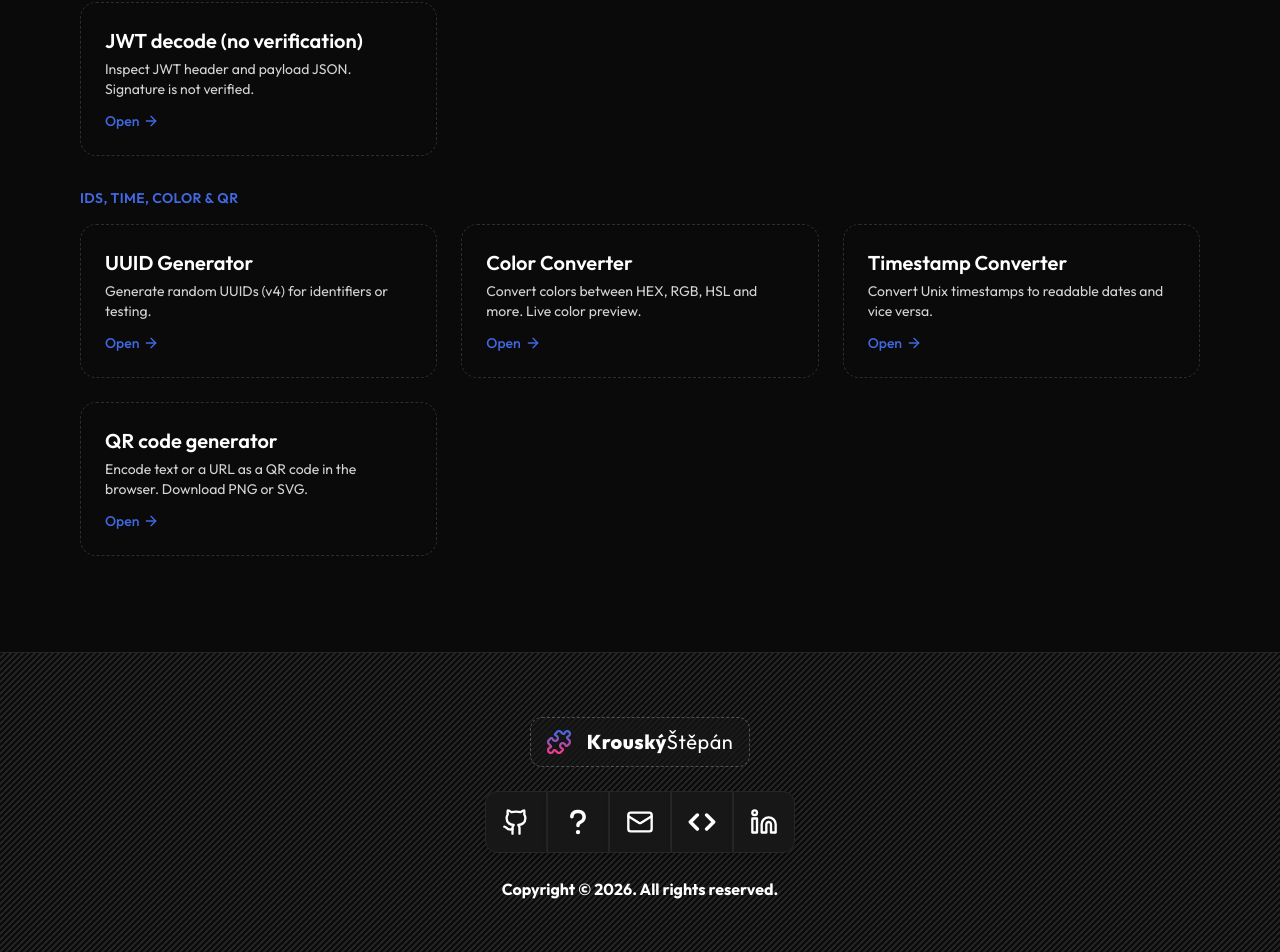
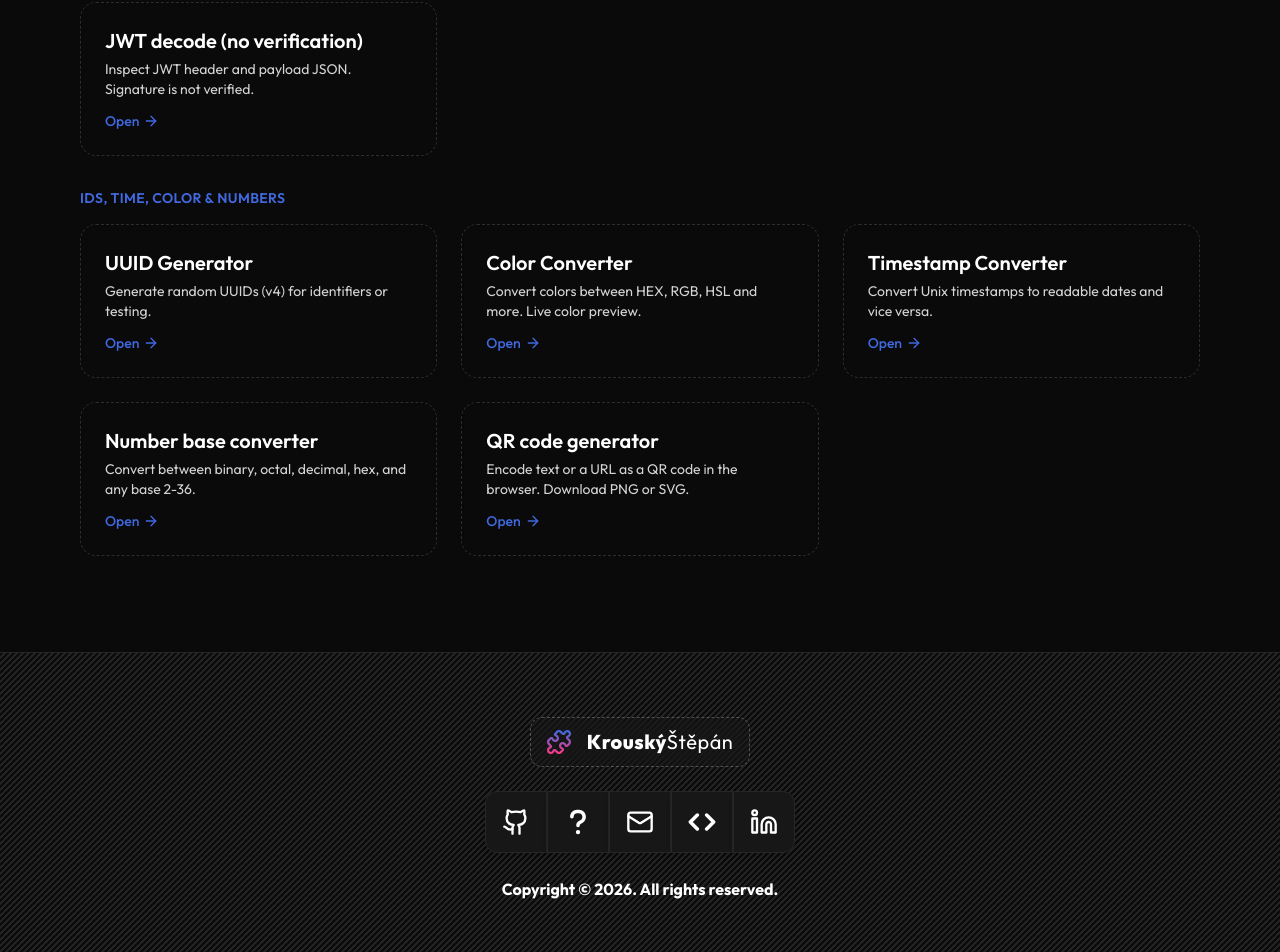
Before and after one commit to krouskystepan/portfolio, a Next.js app: page /t in a window 1280 px wide. Shown: the part 1120-2072 px from the top of the page. Built offline with nearby package versions, Linux system fonts and the light colour scheme.

Commit message:
wire number base tool into catalog

```diff
--- a/components/tools/toolRegistry.ts
+++ b/components/tools/toolRegistry.ts
@@ -18,6 +18,8 @@ const loaders = {
   'uuid-generator': () => import('@/components/tools/items/UuidGenerator'),
   'color-converter': () => import('@/components/tools/items/ColorConverter'),
   'timestamp-converter': () => import('@/components/tools/items/TimestampConverter'),
+  'number-base-converter': () =>
+    import('@/components/tools/items/NumberBaseConverter'),
   'qr-code': () => import('@/components/tools/items/QrCodeGenerator')
 } as const satisfies Record<ToolPath, ToolLoader>
 
--- a/constants/tools.ts
+++ b/constants/tools.ts
@@ -137,6 +137,22 @@ export const tools = [
     keywords: ['unix', 'epoch', 'timezone', 'date']
   },
   {
+    name: 'Number base converter',
+    path: 'number-base-converter',
+    description:
+      'Convert between binary, octal, decimal, hex, and any base 2-36.',
+    section: 'utilities',
+    keywords: [
+      'binary',
+      'octal',
+      'decimal',
+      'hex',
+      'radix',
+      'base',
+      'base36'
+    ]
+  },
+  {
     name: 'QR code generator',
     path: 'qr-code',
     description:
--- a/constants/types.ts
+++ b/constants/types.ts
@@ -53,7 +53,7 @@ export const TOOL_SECTION_LABELS: Record<TToolSectionId, string> = {
   data: 'Data & serialization',
   text: 'Text & patterns',
   web: 'Web & encoding',
-  utilities: 'IDs, time, color & QR'
+  utilities: 'IDs, time, color & numbers'
 }
 
 export type TTools = {
```
